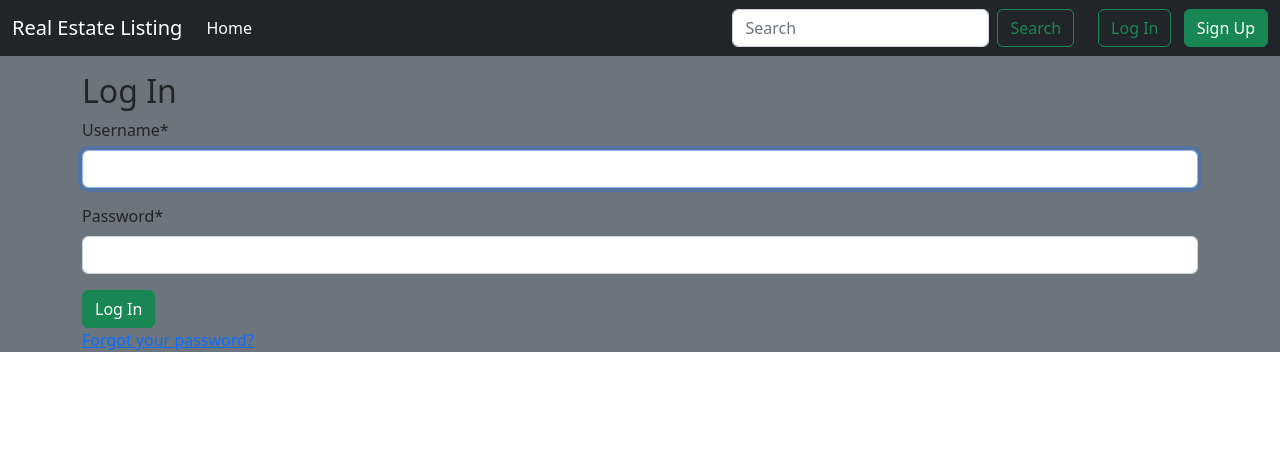
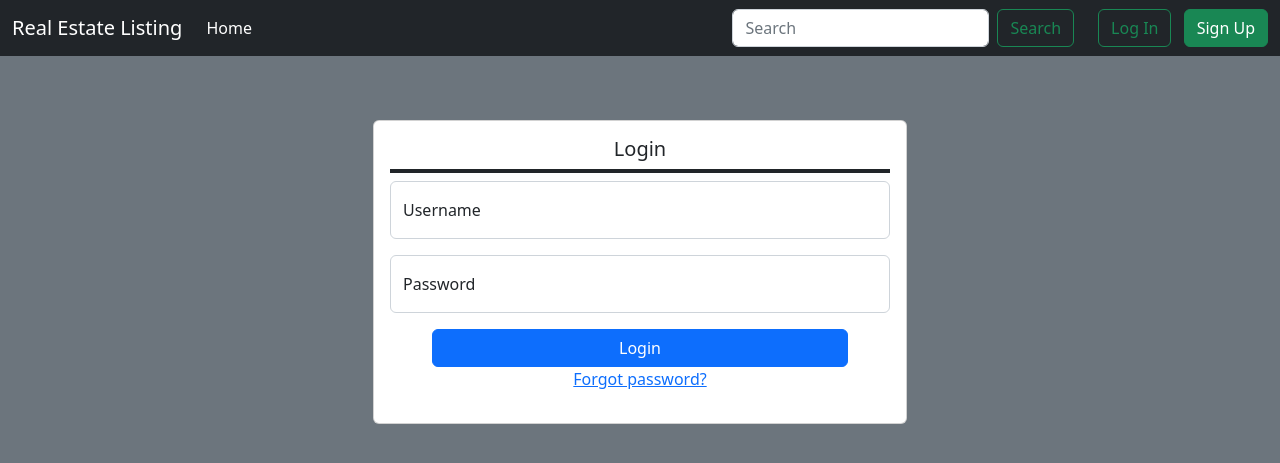
Before and after one commit to GCasaliUnifi/PPM_Real_Estate_Django, a Django app: page /accounts/login/ in a window 1280 px wide. Shown: the top 463 px of the page. Run offline with Django 4.2, Linux system fonts and the light colour scheme; some libraries are stand-ins or nearby versions.

Commit message:
Made some changes to the structure and style of the home page and login page.

```diff
--- a/RealEstateWebsitePPM/templates/base.html
+++ b/RealEstateWebsitePPM/templates/base.html
@@ -12,38 +12,7 @@
     integrity="sha384-rbsA2VBKQhggwzxH7pPCaAqO46MgnOM80zW1RWuH61DGLwZJEdK2Kadq2F9CUG65" crossorigin="anonymous">
 </head>
 
-<body>
-<!--  <header class="p-3 mb-3 border-bottom">-->
-<!--    <div class="d-flex flex-wrap align-items-center justify-content-center-->
-<!--        justify-content-lg-start">-->
-<!--      <a class="navbar-brand" href="{% url 'home' %}">Real Estate Listings</a>-->
-<!--      <ul class="nav col-12 col-lg-auto me-lg-auto ms-lg-auto mb-2 justify-content-center-->
-<!--          mb-md-0">-->
-<!--        {% if user.is_authenticated %}-->
-<!--        <li><a href="{% url 'listing_create' %}" class="nav-link px-2 link-dark">+ Add Listing</a></li>-->
-<!--      </ul>-->
-<!--      <div class="dropdown text-end">-->
-<!--        <a href="#" class="d-block link-dark text-decoration-none dropdown-toggle" id="dropdownUser1"-->
-<!--          data-bs-toggle="dropdown" aria-expanded="false">-->
-<!--          {{ user.username }}-->
-<!--        </a>-->
-<!--        <ul class="dropdown-menu text-small" aria-labelledby="dropdownUser1">-->
-<!--          <li><a class="dropdown-item" href="{% url 'password_change' %}">-->
-<!--              Change password</a></li>-->
-<!--          <li><a class="dropdown-item" href="{% url 'logout' %}">Log Out</a></li>-->
-<!--        </ul>-->
-<!--      </div>-->
-<!--      {% else %}-->
-<!--      </ul>-->
-<!--      <div class="text-end">-->
-<!--        <a href="{% url 'login' %}" class="btn btn-outline-primary me-2">-->
-<!--          Log In</a>-->
-<!--        <a href="{% url 'signup' %}" class="btn btn-primary">Sign Up</a>-->
-<!--      </div>-->
-<!--      {% endif %}-->
-<!--    </div>-->
-<!--    </div>-->
-<!--  </header>-->
+<body class="bg-secondary">
   <nav class="navbar navbar-expand-md navbar-dark fixed-top bg-dark">
     <div class="container-fluid">
       <a class="navbar-brand" href="{% url 'home' %}">Real Estate Listing</a>
--- a/RealEstateWebsitePPM/templates/registration/login.html
+++ b/RealEstateWebsitePPM/templates/registration/login.html
@@ -4,10 +4,31 @@
 {% block title %}Log In{% endblock title %}
 
 {% block content %}
-<h2>Log In</h2>
-<form method="post">{% csrf_token %}
-  {{ form|crispy }}
-  <button class="btn btn-success ml-2" type="submit">Log In</button>
-</form>
-<p><a href="{% url 'password_reset' %}">Forgot your password?</a></p>
+<div class="container mt-5">
+    <div class="row justify-content-center">
+      <div class="col-md-4 col-md-6">
+        <div class="card">
+          <div class="card-body">
+              <h5 class="card-title text-center border-bottom border-dark border-4 pb-2">Login</h5>
+              <form method="post">
+              {% csrf_token %}
+              <div class="form-floating mb-3">
+                <input type="text" class="form-control" id="{{ form.username.id_for_label }}" placeholder="Username" aria-label="Username" aria-describedby="floatingInput">
+                <label for="{{ form.username.id_for_label }}">Username</label>
+              </div>
+              <div class="form-floating mb-3">
+                <input type="password" class="form-control" id="{{ form.password.id_for_label }}" placeholder="Password" aria-label="Password" aria-describedby="floatingInput">
+                <label for="{{ form.password.id_for_label }}">Password</label>
+              </div>
+              <div class="form-group text-center">
+                <button type="submit" class="btn btn-primary col-md-10">Login</button>
+                <p><a href="{% url 'password_reset' %}">Forgot password?</a></p>
+              </div>
+
+            </form>
+          </div>
+      </div>
+    </div>
+  </div>
+</div>
 {% endblock content %}
```
Also changed, not shown: RealEstateWebsitePPM/templates/home.html (+0 -13 lines), RealEstateWebsitePPM/db.sqlite3.
